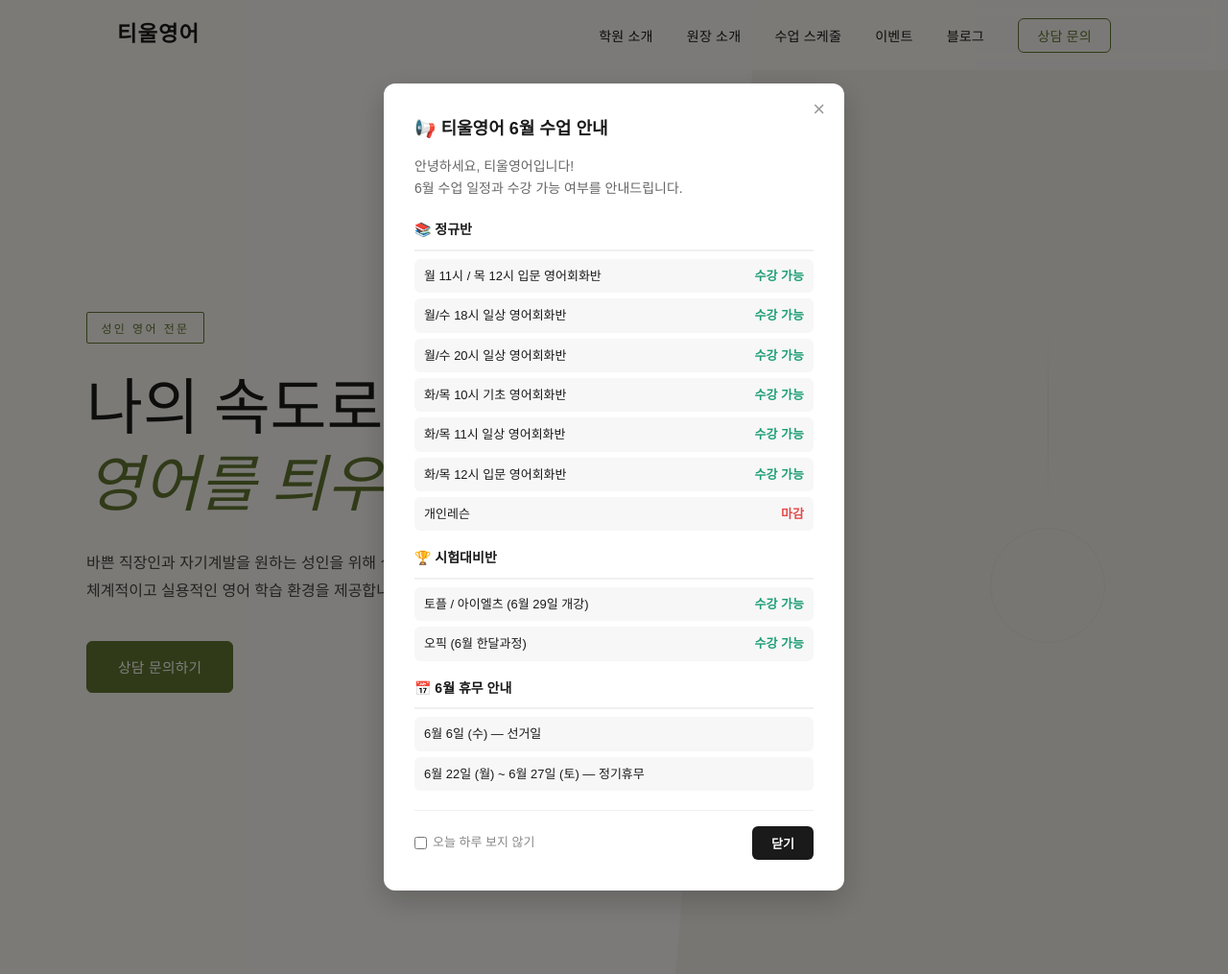
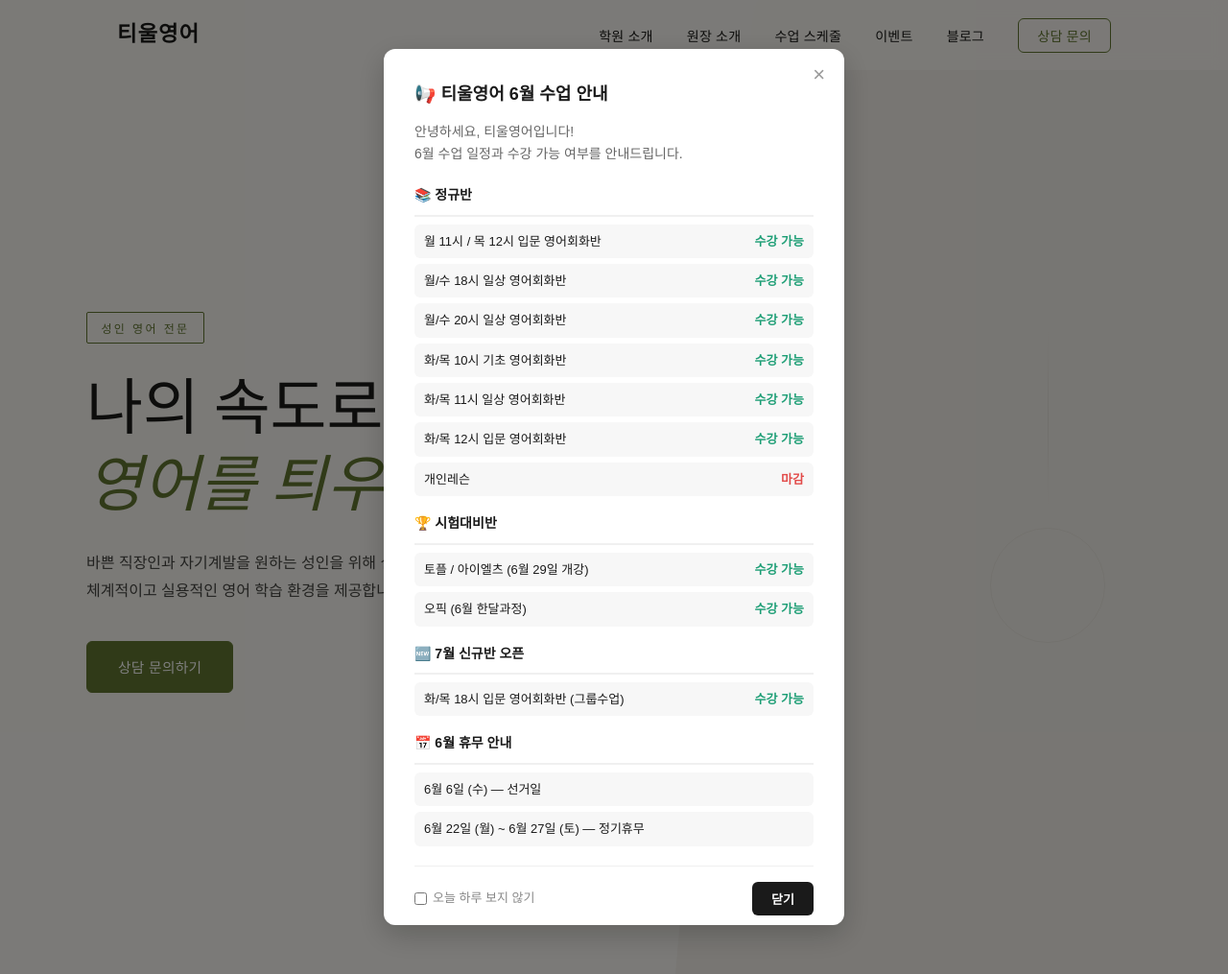
Before and after one commit to miyeon00/tiulPage, a Flask app: page / in a window 1280 px wide. Shown: the whole page at 96% size. Run offline with Flask 3, Linux system fonts and the light colour scheme.

Commit message:
7월 신규반

```diff
--- a/templates/index.html
+++ b/templates/index.html
@@ -50,6 +50,13 @@
           <li><span>오픽 (6월 한달과정)</span><span class="status-ok">수강 가능</span></li>
         </ul>
       </div>
+
+        <div class="class-section notice-new">
+        <h3>🆕 7월 신규반 오픈</h3>
+        <ul>
+            <li><span>화/목 18시 입문 영어회화반 (그룹수업)</span><span class="status-ok">수강 가능</span></li>
+        </ul>
+        </div>
 
       <div class="class-section notice-holiday">
         <h3>📅 6월 휴무 안내</h3>
```
